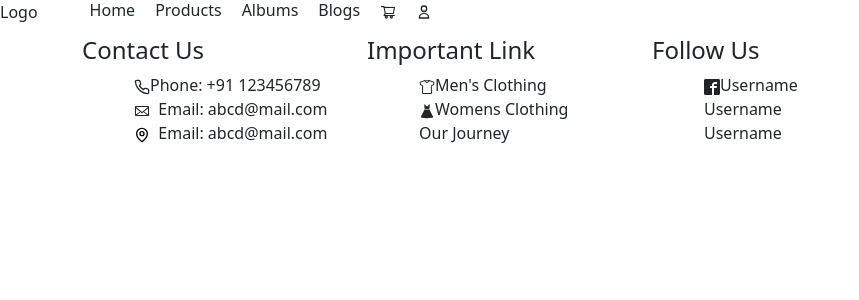
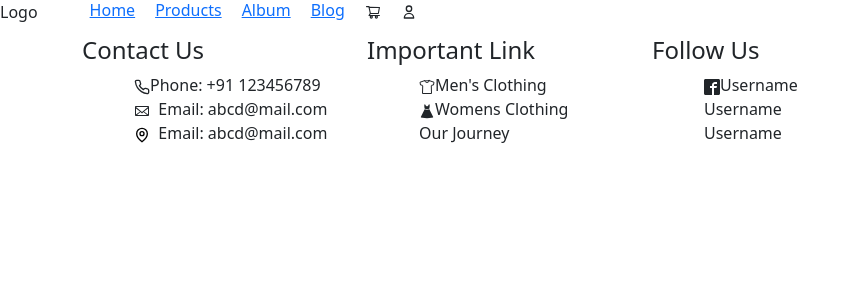
Before and after one commit to megha-n-bodke/shopping-cart, a React (Create React App) app: page /blog in a window 1280 px wide. Shown: the top 300 px of the page, without its empty margins (0-859 px from the left). Built offline with nearby package versions, Linux system fonts and the light colour scheme.

Commit message:
Routing changes

```diff
--- a/src/App.jsx
+++ b/src/App.jsx
@@ -5,7 +5,7 @@ import HighQuality from './Components/HomePageEssentials/HighQuality';
 import Footer from './Components/Footer/Footer';
 import Header from './Components/Header/Header';
 import LoginPage from './Components/Login/LoginPage';
-import{Route,Switch} from 'react-router-dom'
+import{BrowserRouter, Route,Switch} from 'react-router-dom'
 import Home from './pages/home/Home';
 import Products from './pages/products/Products';
 import MyCart from './pages/my-cart/MyCart';
@@ -17,19 +17,11 @@ import Blog from './pages/blog/Blog';
 function App() {
   return (
     <div>
-    <switch>
     <Header/>
-    <Switch>
-      <Route exact path = "/" component = {Home} />
-      <Route exact path = "/login" component = {LoginPage} />
-      <Route exact path = "/products" component = {Products} />
-      <Route exact path = "/my-cart" component = {MyCart} />
-      <Route exact path = "/my-wish-list" component = {MyWishList} />
-      <Route exact path = "/albums" component = {Albums} />
-      <Route exact path = "/blog" component = {Blog} />
-    </Switch>
+    <BrowserRouter>
+
+    </BrowserRouter>
     <Footer/>
-    </switch>
     </div>
   );
 }
--- a/src/Components/Header/Header.jsx
+++ b/src/Components/Header/Header.jsx
@@ -1,34 +1,59 @@
 import React from 'react';
 import './Utils.css'
+import Home from '../../pages/home/Home';
 import { HiOutlineUser } from "react-icons/hi";
 import { AiOutlineShoppingCart } from "react-icons/ai";
-import { Link } from 'react-router-dom';
-
-
+import {
+    BrowserRouter as Router,
+    Switch,
+    Route,
+    Link
+} from "react-router-dom";
+import Products from '../../pages/products/Products';
+import Albums from '../../pages/albums/Albums';
+import MyCart from '../../pages/my-cart/MyCart';
+import LoginPage from '../Login/LoginPage';
+import MyWishList from '../../pages/my-wish-list/MyWishList';
+import Blog from '../../pages/blog/Blog';
 
 
 const Header = () => {
     return (
         <>
+            <Router>
             <div className="HeaderContainer">
                 <div>Logo</div>
                 <div className="MenuLink">
                     <ul>
                         <li>
-                            Home
+                            <Link to="/">Home</Link>
                         </li>
                         <li>
-                            Products
+                            <Link to="/products">Products</Link>
                         </li>
-                        <li>Albums</li>
-                        <li>Blogs</li>
+                        <li>
+                            <Link to="/albums">Album</Link>
+                        </li>
+                        <li>
+                            <Link to="/blog">Blog</Link>
+                        </li>
                         <li><AiOutlineShoppingCart /></li>
-                        <li data-toggle="popover" title="Login" title= "myCart" data-content="megha bodke"><HiOutlineUser />
-
+                        <li data-toggle="popover" title="Login" title="myCart" data-content="megha bodke"><HiOutlineUser />
                         </li>
                     </ul>
                 </div>
             </div>
+
+            <Switch>
+      <Route exact path = "/" component = {Home} />
+      <Route exact path = "/login" component = {LoginPage} />
+      <Route exact path = "/products" component = {Products} />
+      <Route exact path = "/my-cart" component = {MyCart} />
+      <Route exact path = "/my-wish-list" component = {MyWishList} />
+      <Route exact path = "/albums" component = {Albums} />
+      <Route exact path = "/blog" component = {Blog} />
+        </Switch>
+            </Router>
         </>
     );
 }
```
